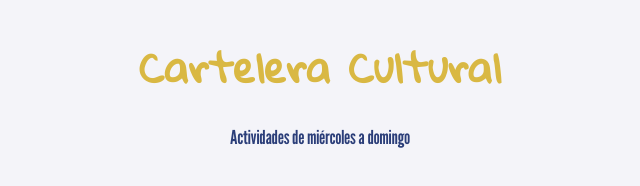
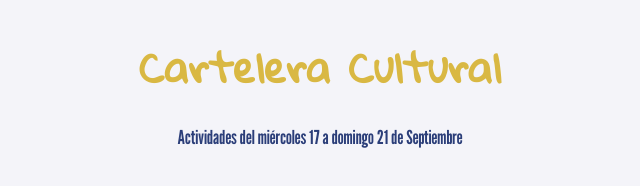
Before and after one commit to dramaticaycreativa/Cartelera-teatro-y-algo-mas, a plain HTML site: page index.html in a window 1280 px wide. Shown: the whole page, without its empty margins (320-960 px from the left). Drawn offline with nearby package versions, Linux system fonts and the light colour scheme.

Commit message:
Update index.html

```diff
--- a/index.html
+++ b/index.html
@@ -13,7 +13,7 @@
 </head>
 <body>
   <h1>Cartelera Cultural</h1>
-  <p>Actividades de miércoles a domingo</p>
+  <p>Actividades del miércoles 17 a domingo 21 de Septiembre</p>
 
   <div id="cartelera"></div>
 
```
